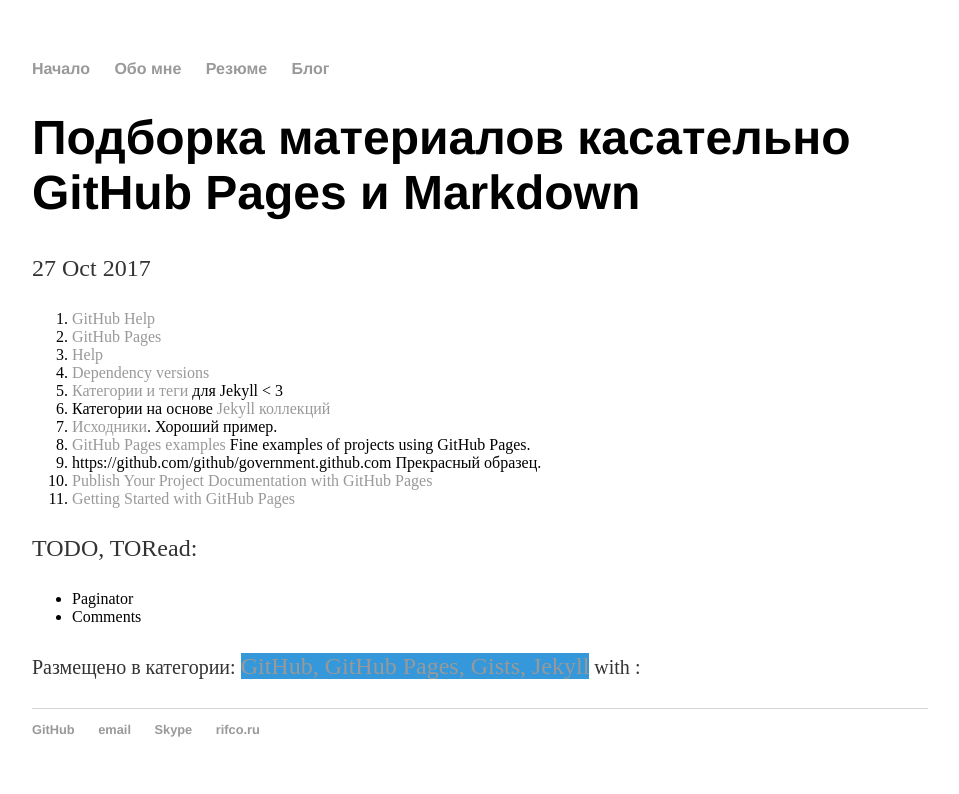
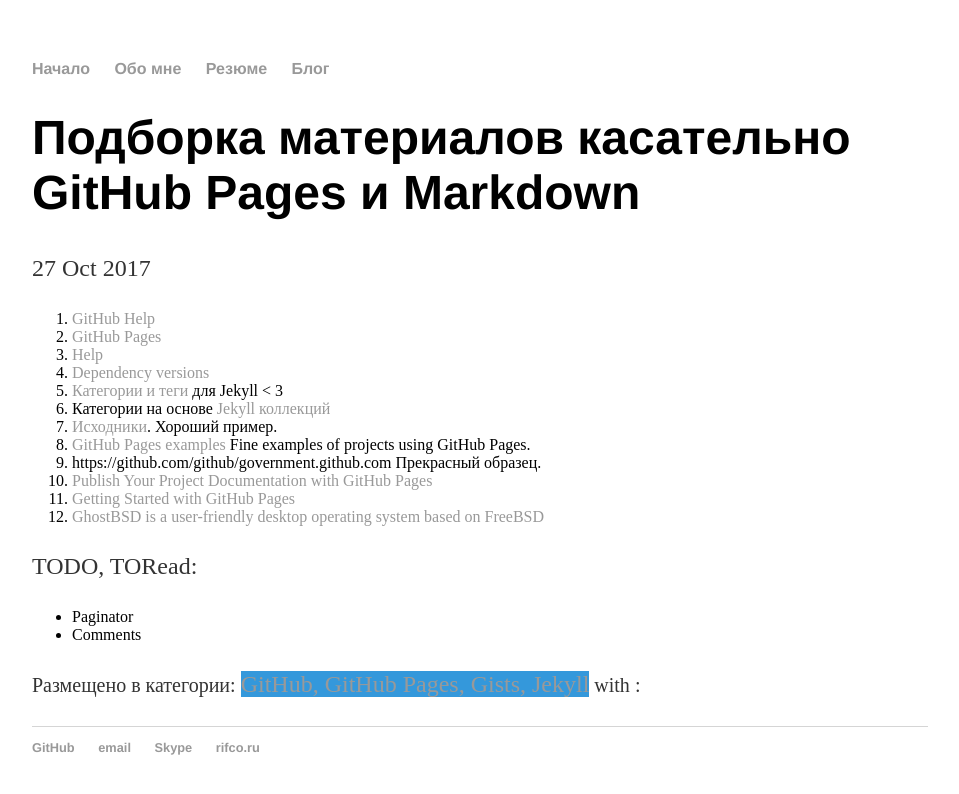
Before and after one commit to komstin/komstin.github.io, a Jekyll site: the page built from _posts/2017-10-27-Подборка-материалов-касательно-GitHub-Pages-и-Markdown.md, in a window 1280 px wide. Shown: the top 794 px of the page, without its empty margins (160-1119 px from the left). Built offline with Jekyll 4.4.1, drawn with Linux system fonts in a browser that asks for light colours.

Commit message:
Update 2017-10-27-Подборка-материалов-касательно-GitHub-Pages-и-Markdown.md

```diff
--- a/_posts/2017-10-27-Подборка-материалов-касательно-GitHub-Pages-и-Markdown.md
+++ b/_posts/2017-10-27-Подборка-материалов-касательно-GitHub-Pages-и-Markdown.md
@@ -17,6 +17,7 @@
 1. https://github.com/github/government.github.com Прекрасный образец.
 1. [Publish Your Project Documentation with GitHub Pages](https://github.com/blog/2233-publish-your-project-documentation-with-github-pages)
 1. [Getting Started with GitHub Pages](https://guides.github.com/features/pages/)
+1. [GhostBSD is a user-friendly desktop operating system based on FreeBSD](https://github.com/blog/2228-simpler-github-pages-publishing)
 
 TODO, TORead:
 - Paginator
```
